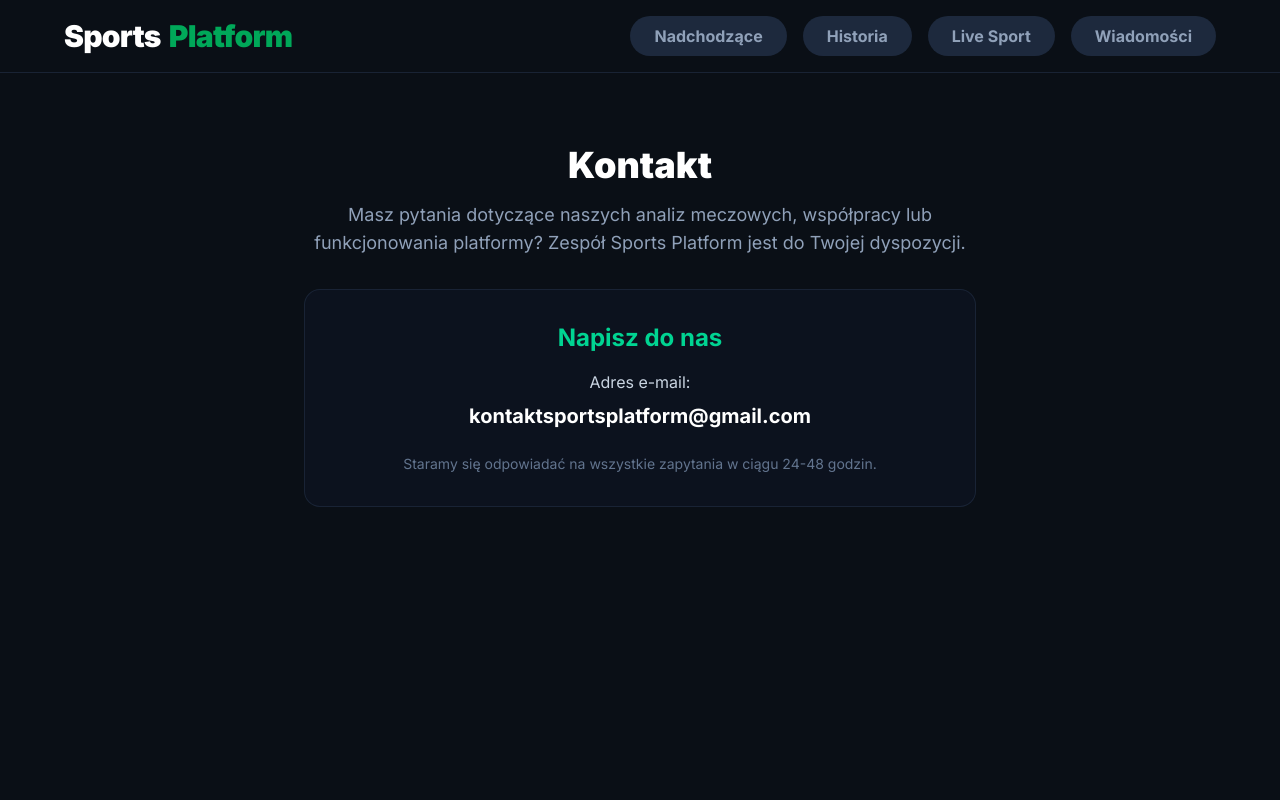
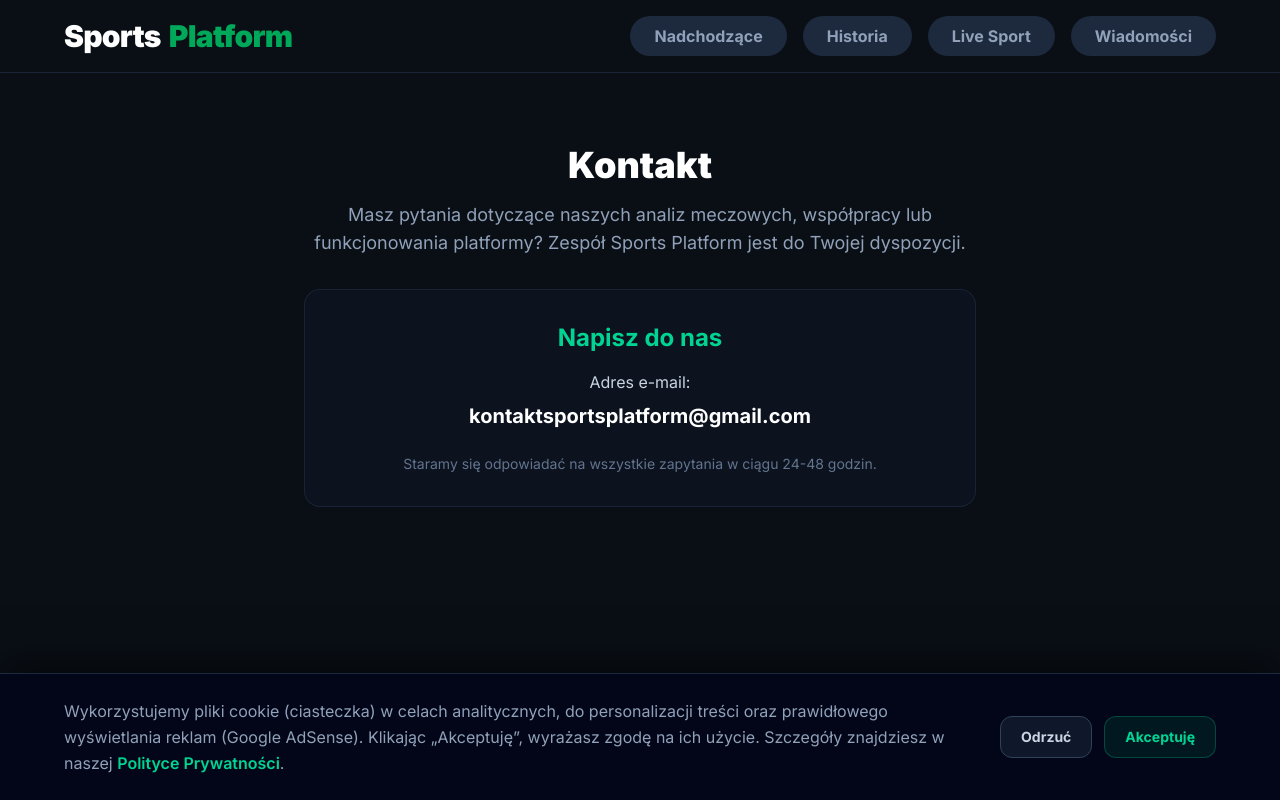
Before and after one commit to tomi19sdz/sports-platform, a Next.js app in the folder frontend/: page /kontakt in a window 1280 px wide. Shown: the top 800 px of the page. Built offline with nearby package versions, Linux system fonts and the light colour scheme.

Commit message:
Add CookieBanner to layout 1
Added CookieBanner component to layout and imported it.

```diff
--- a/frontend/app/layout.tsx
+++ b/frontend/app/layout.tsx
@@ -2,7 +2,8 @@ import type { Metadata } from "next";
 import { Inter } from "next/font/google";
 import "./globals.css";
 import Footer from "@/components/Footer";
-import Navbar from "@/components/Navbar"; // <-- Twój poprawny import
+import Navbar from "@/components/Navbar";
+import CookieBanner from "@/components/CookieBanner"; // <-- DODANY IMPORT BANERA
 
 const inter = Inter({ subsets: ["latin"] });
 
@@ -35,6 +36,8 @@ export default function RootLayout({
         </div>
 
         <Footer />
+
+        <CookieBanner /> {/* <-- DODANY KOMPONENT BANERA */}
       </body>
     </html>
   );
```
